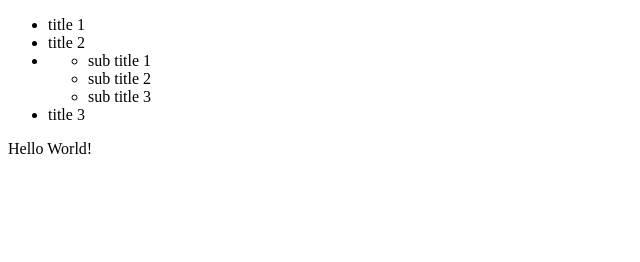
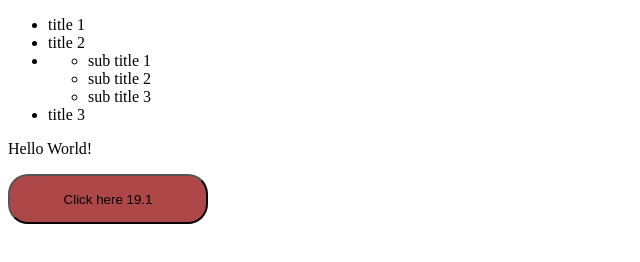
Before and after one commit to matimas/Bootcamp-Javascript, a plain HTML site: page JS191/index.html in a window 1280 px wide. Shown: the whole page, without its empty margins (0-640 px from the left). Drawn offline with Linux system fonts and the light colour scheme.

Commit message:
Update index.html

```diff
--- a/JS191/index.html
+++ b/JS191/index.html
@@ -4,6 +4,18 @@
 		<meta charset="UTF-8" />
 		<meta name="viewport" content="width=device-width, initial-scale=1.0" />
 		<title>Document</title>
+		<style>
+			button:hover {
+				background-color: aquamarine;
+			}
+			button {
+				height: 50px;
+				width: 200px;
+				border-radius: 20px;
+				background-color: rgba(143, 0, 0, 0.719);
+				cursor: pointer;
+			}
+		</style>
 		<script src="./scripts/index.js" defer></script>
 	</head>
 	<body>
@@ -22,5 +34,6 @@
 		<div>
 			<p>Hello World!</p>
 		</div>
+		<button onclick="myFunction()">Click here 19.1</button>
 	</body>
 </html>
```
